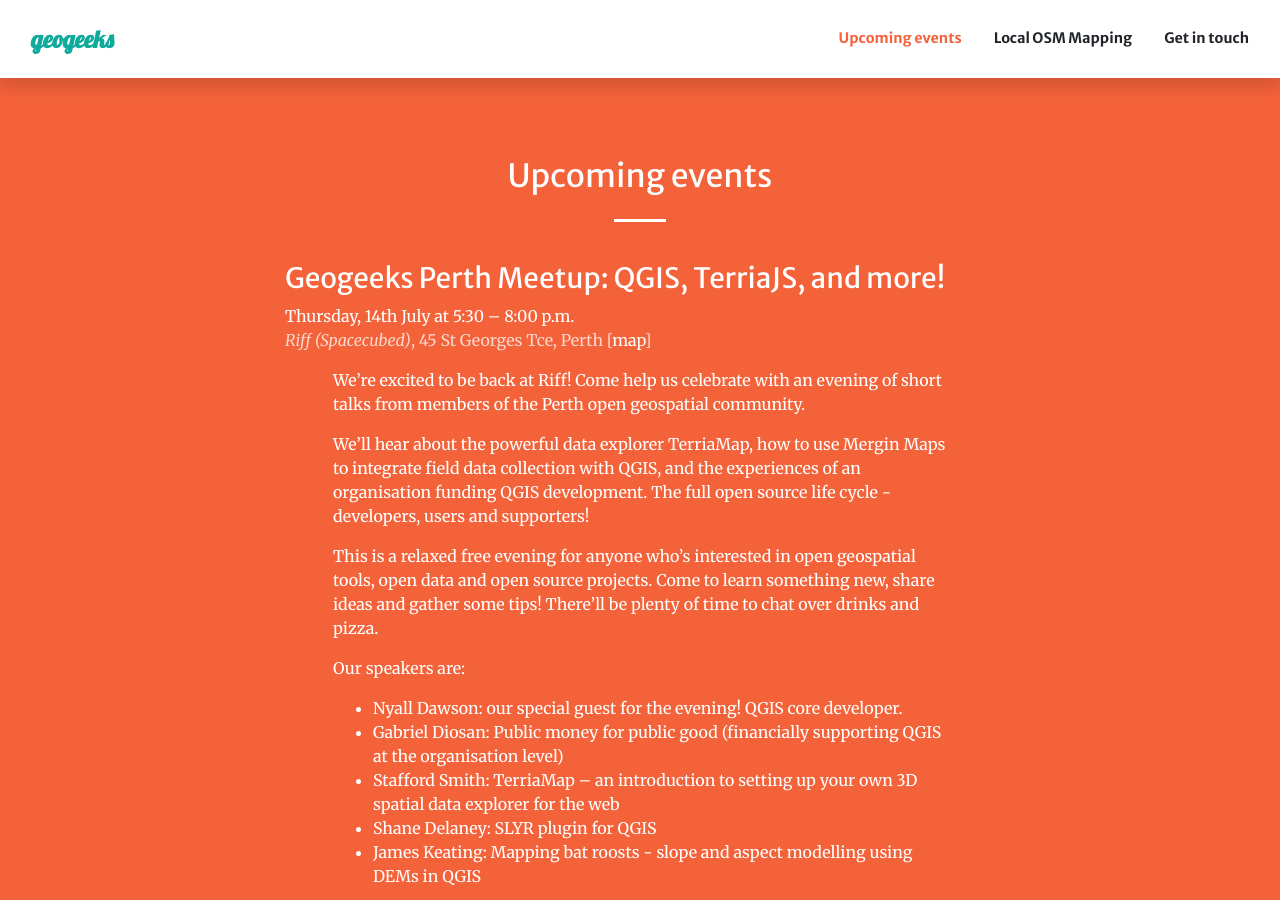
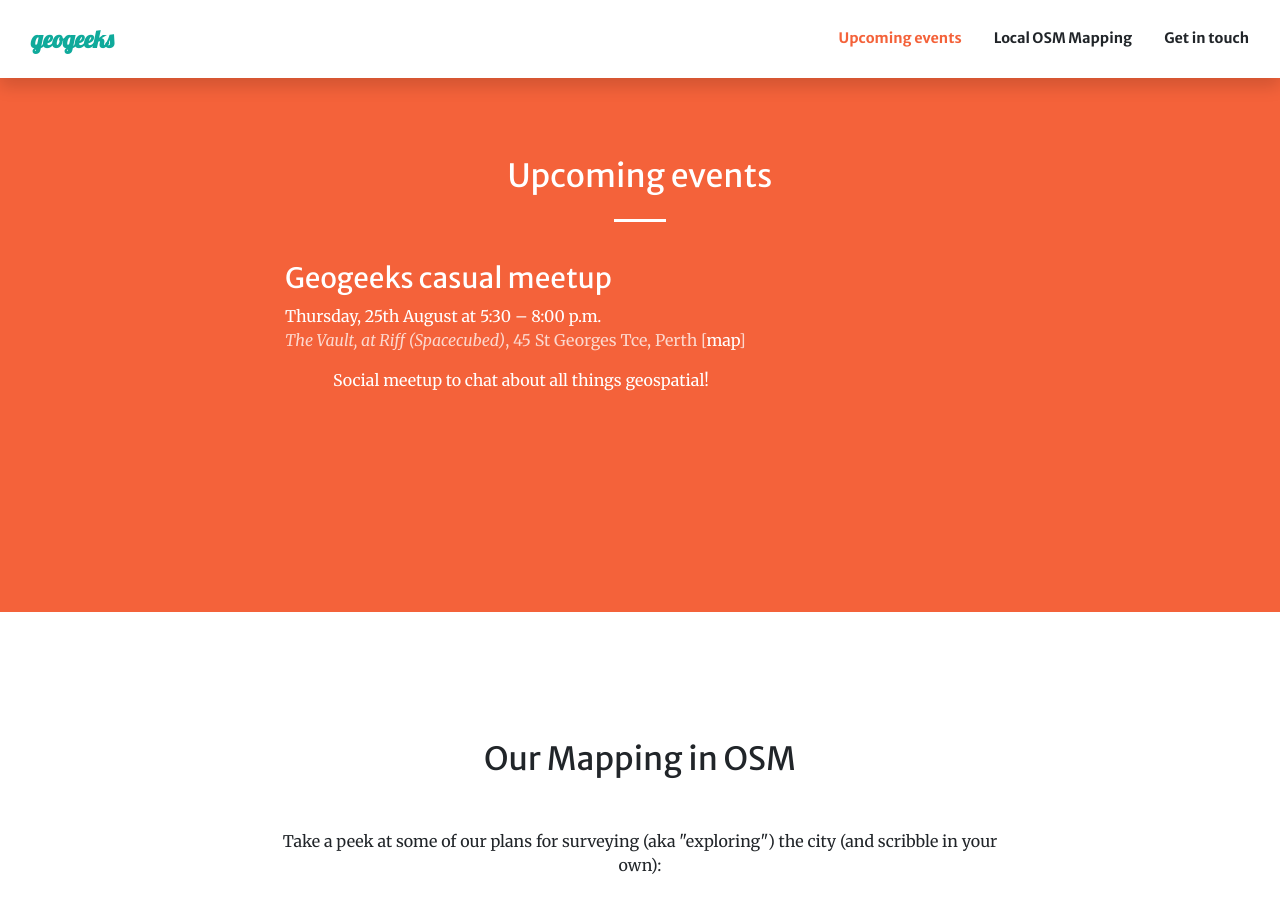
Before and after one commit to geogeeks-au/geogeeks-au.github.io, a Jekyll site: the page built from index.html, in a window 1280 px wide and 900 px high, scrolled down 871 px. Built offline with Jekyll 4.4.1, drawn with Linux system fonts in a browser that asks for light colours; comment, search, counter and statistics services are not loaded; grey boxes are pictures that could not be loaded.

Commit message:
add next and hide previous

```diff
--- a/_data/events.yml
+++ b/_data/events.yml
@@ -102,6 +102,17 @@
         address: 45 St Georges Tce, Perth
         map: https://www.openstreetmap.org/node/6829139688
     url: https://events.humanitix.com/geogeeks-meetup-july-14th-2022
+    published: false
+
+  - name: Geogeeks casual meetup
+    date: Thursday, 25th August
+    time: 5:30 – 8:00 p.m.
+    description: Social meetup to chat about all things geospatial!
+    location:
+        name: The Vault, at Riff (Spacecubed)
+        address: 45 St Georges Tce, Perth
+        map: https://www.openstreetmap.org/node/6829139688
+    url:
     published: true
 
 #  - name:
```
